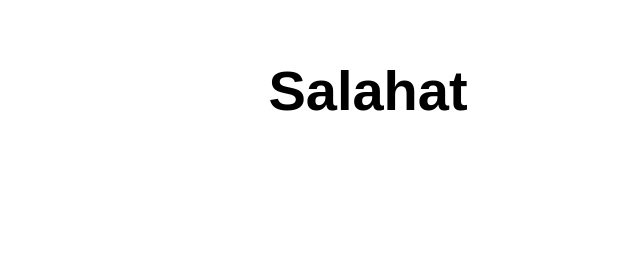
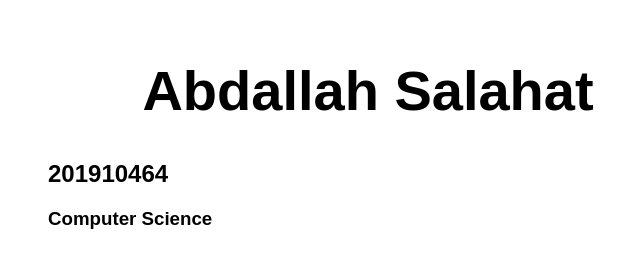
Before and after one commit to SalahatASU/my-first-static-web-app, a website: page src/index.html in a window 1280 px wide. Shown: the whole page, without its empty margins (272-912 px from the left). Drawn offline with Linux system fonts and the light colour scheme.

Commit message:
Update index.html

```diff
--- a/src/index.html
+++ b/src/index.html
@@ -10,7 +10,10 @@
 
 <body>
   <main>
-    <h1>Salahat</h1>
+    <h1>Abdallah Salahat</h1>
+    <h2>201910464</h2>
+    <h3>Computer Science</h3>
+
   </main>
 </body>
 
```
